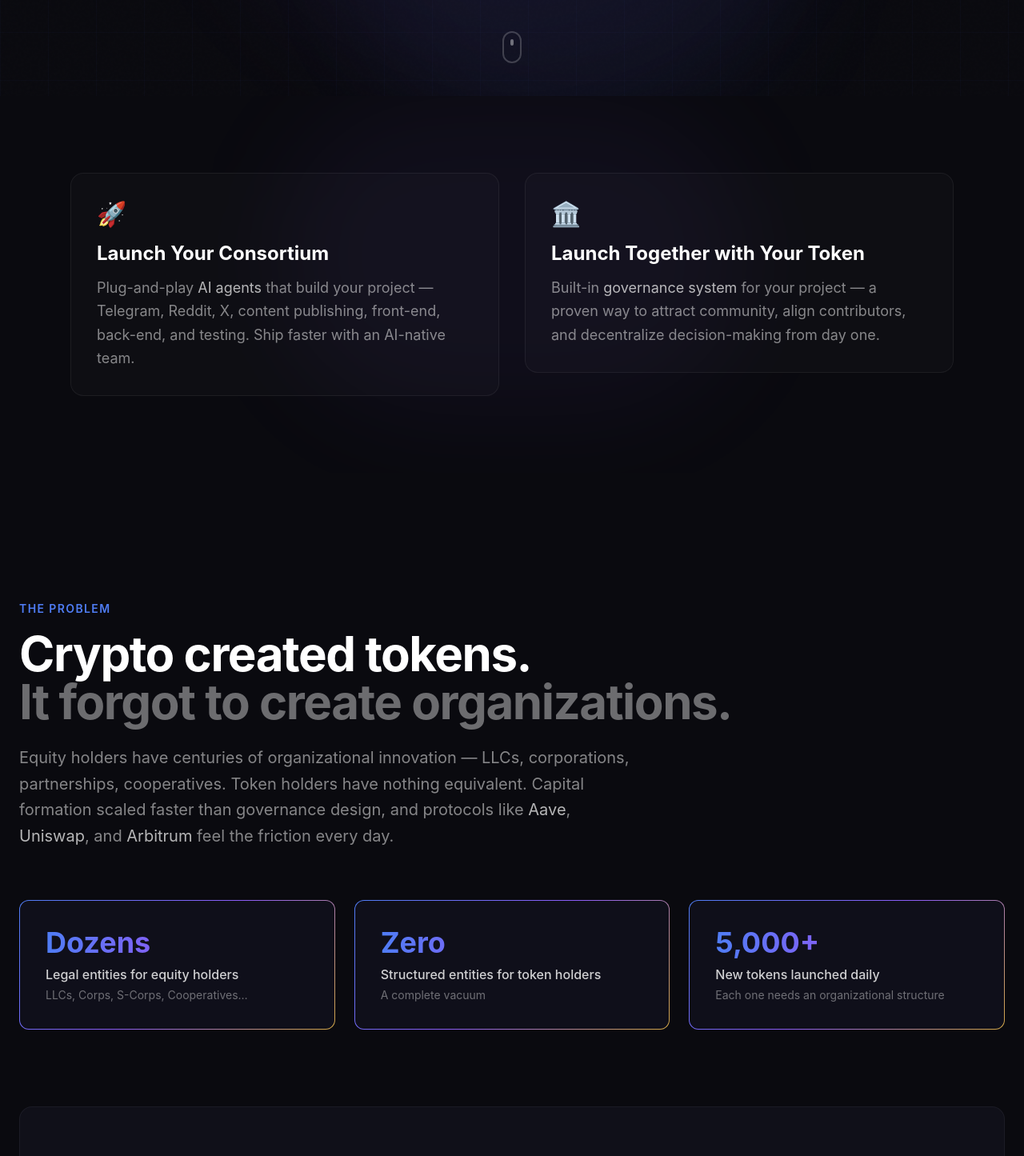
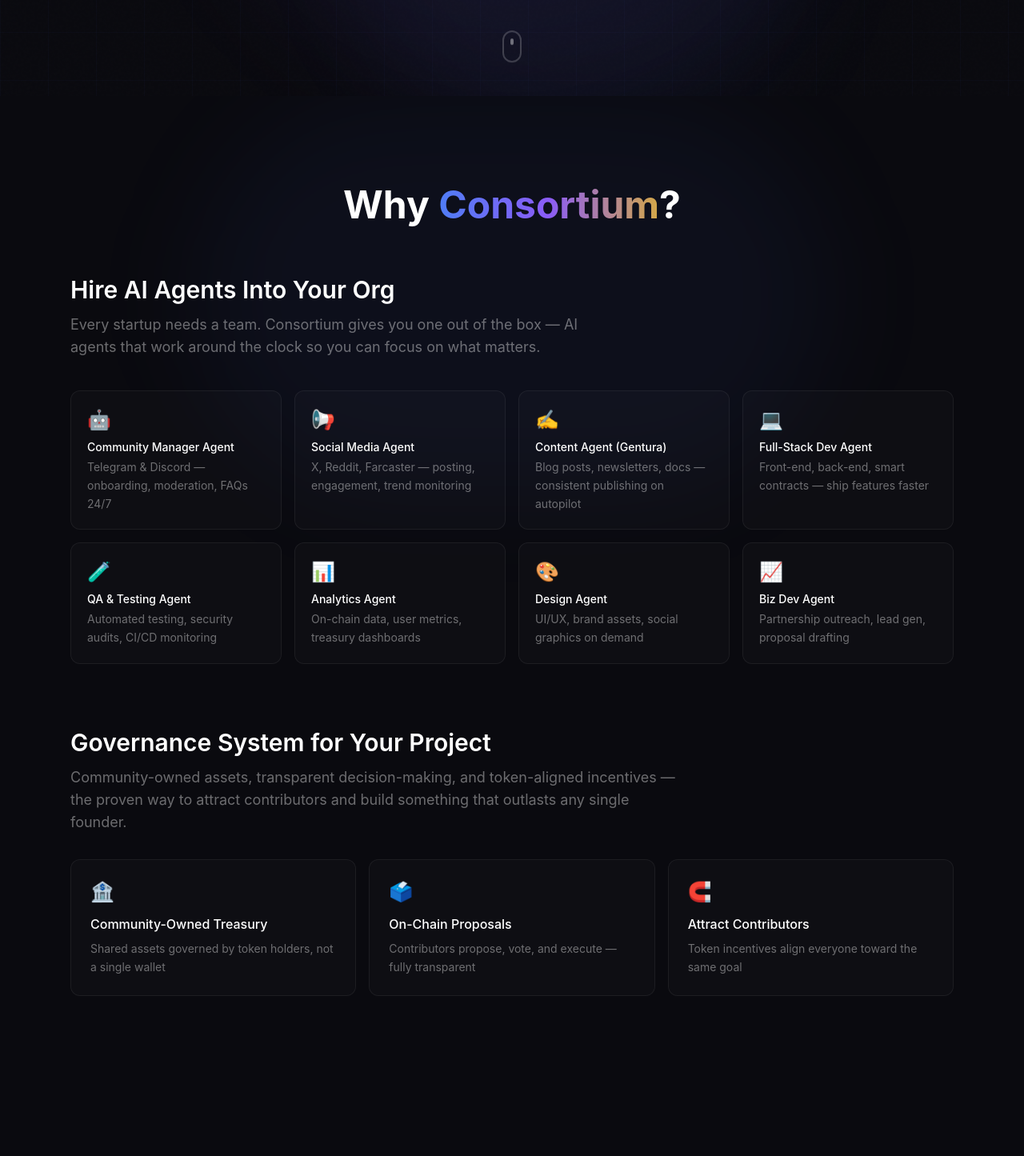
Before and after one commit to n0umen0n/consortiumlab-landing, a Next.js app: page / in a window 1280 px wide. Shown: the part 680-2125 px from the top of the page at 80% size. Built offline with nearby package versions, Linux system fonts and the light colour scheme.

Commit message:
Replace value props with Why Consortium section, update hero tagline

```diff
--- a/src/app/page.tsx
+++ b/src/app/page.tsx
@@ -1,6 +1,6 @@
 import Navbar from '@/components/Navbar'
 import Hero from '@/components/Hero'
-import ValueProps from '@/components/ValueProps'
+import WhyConsortium from '@/components/WhyConsortium'
 import Problem from '@/components/Problem'
 import Solution from '@/components/Solution'
 import Vision from '@/components/Vision'
@@ -12,7 +12,7 @@ export default function Home() {
     <main className="relative">
       <Navbar />
       <Hero />
-      <ValueProps />
+      <WhyConsortium />
       <Problem />
       <Solution />
       <Vision />
--- a/src/components/Hero.tsx
+++ b/src/components/Hero.tsx
@@ -23,12 +23,12 @@ export default function Hero() {
           Building governance systems for the AI&nbsp;and&nbsp;crypto&nbsp;age
         </p>
 
-        <p className="text-lg md:text-xl text-white/40 max-w-2xl mx-auto mb-12 animate-fade-in-up" style={{ animationDelay: '0.6s', animationFillMode: 'both' }}>
-          Technology evolves fast. Organizational design must catch&nbsp;up.
+        <p className="text-2xl md:text-3xl lg:text-4xl text-white font-semibold max-w-3xl mx-auto mb-12 animate-fade-in-up" style={{ animationDelay: '0.6s', animationFillMode: 'both' }}>
+          Launch consortium together with your&nbsp;token
         </p>
 
         <div className="flex flex-col sm:flex-row gap-4 justify-center animate-fade-in-up" style={{ animationDelay: '0.8s', animationFillMode: 'both' }}>
-          <a href="#problem" className="px-8 py-4 rounded-full bg-gradient-to-r from-accent-blue to-accent-purple text-white font-medium hover:opacity-90 transition-opacity">
+          <a href="#why-consortium" className="px-8 py-4 rounded-full bg-gradient-to-r from-accent-blue to-accent-purple text-white font-medium hover:opacity-90 transition-opacity">
             Explore the Vision
           </a>
           <a href="#solution" className="px-8 py-4 rounded-full border border-white/10 text-white/70 hover:text-white hover:border-white/20 transition-all">
--- a/src/components/ValueProps.tsx
+++ /dev/null
@@ -1,48 +0,0 @@
-'use client'
-
-import ScrollReveal from './ScrollReveal'
-
-export default function ValueProps() {
-  return (
-    <section className="relative py-24 overflow-hidden">
-      {/* Subtle bg glow */}
-      <div className="absolute top-0 left-1/2 -translate-x-1/2 w-[600px] h-[400px] bg-accent-purple/5 rounded-full blur-3xl" />
-
-      <div className="relative z-10 max-w-6xl mx-auto px-6">
-        <div className="grid md:grid-cols-2 gap-8">
-          {/* Card 1 */}
-          <ScrollReveal>
-            <div className="group relative rounded-2xl border border-white/[0.06] bg-white/[0.02] p-8 hover:border-accent-blue/30 transition-all duration-500">
-              <div className="absolute inset-0 rounded-2xl bg-gradient-to-br from-accent-blue/5 to-transparent opacity-0 group-hover:opacity-100 transition-opacity duration-500" />
-              <div className="relative z-10">
-                <div className="text-3xl mb-4">🚀</div>
-                <h3 className="text-2xl font-bold text-white mb-3">
-                  Launch Your Consortium
-                </h3>
-                <p className="text-white/50 text-lg leading-relaxed">
-                  Plug-and-play <span className="text-white/70">AI agents</span> that build your project — Telegram, Reddit, X, content publishing, front-end, back-end, and testing. Ship faster with an AI-native team.
-                </p>
-              </div>
-            </div>
-          </ScrollReveal>
-
-          {/* Card 2 */}
-          <ScrollReveal>
-            <div className="group relative rounded-2xl border border-white/[0.06] bg-white/[0.02] p-8 hover:border-accent-purple/30 transition-all duration-500">
-              <div className="absolute inset-0 rounded-2xl bg-gradient-to-br from-accent-purple/5 to-transparent opacity-0 group-hover:opacity-100 transition-opacity duration-500" />
-              <div className="relative z-10">
-                <div className="text-3xl mb-4">🏛️</div>
-                <h3 className="text-2xl font-bold text-white mb-3">
-                  Launch Together with Your Token
-                </h3>
-                <p className="text-white/50 text-lg leading-relaxed">
-                  Built-in <span className="text-white/70">governance system</span> for your project — a proven way to attract community, align contributors, and decentralize decision-making from day&nbsp;one.
-                </p>
-              </div>
-            </div>
-          </ScrollReveal>
-        </div>
-      </div>
-    </section>
-  )
-}
--- /dev/null
+++ b/src/components/WhyConsortium.tsx
@@ -0,0 +1,84 @@
+'use client'
+
+import ScrollReveal from './ScrollReveal'
+
+const agents = [
+  { icon: '🤖', name: 'Community Manager Agent', desc: 'Telegram & Discord — onboarding, moderation, FAQs 24/7' },
+  { icon: '📢', name: 'Social Media Agent', desc: 'X, Reddit, Farcaster — posting, engagement, trend monitoring' },
+  { icon: '✍️', name: 'Content Agent (Gentura)', desc: 'Blog posts, newsletters, docs — consistent publishing on autopilot' },
+  { icon: '💻', name: 'Full-Stack Dev Agent', desc: 'Front-end, back-end, smart contracts — ship features faster' },
+  { icon: '🧪', name: 'QA & Testing Agent', desc: 'Automated testing, security audits, CI/CD monitoring' },
+  { icon: '📊', name: 'Analytics Agent', desc: 'On-chain data, user metrics, treasury dashboards' },
+  { icon: '🎨', name: 'Design Agent', desc: 'UI/UX, brand assets, social graphics on demand' },
+  { icon: '📈', name: 'Biz Dev Agent', desc: 'Partnership outreach, lead gen, proposal drafting' },
+]
+
+export default function WhyConsortium() {
+  return (
+    <section id="why-consortium" className="relative py-28 overflow-hidden">
+      <div className="absolute top-0 left-1/2 -translate-x-1/2 w-[800px] h-[500px] bg-accent-blue/5 rounded-full blur-3xl" />
+
+      <div className="relative z-10 max-w-6xl mx-auto px-6">
+        <ScrollReveal>
+          <h2 className="text-3xl md:text-5xl font-bold text-white text-center mb-4">
+            Why <span className="gradient-text">Consortium</span>?
+          </h2>
+        </ScrollReveal>
+
+        {/* AI Agents */}
+        <ScrollReveal>
+          <div className="mt-16 mb-20">
+            <h3 className="text-2xl md:text-3xl font-semibold text-white mb-3">
+              Hire AI Agents Into Your Org
+            </h3>
+            <p className="text-white/40 text-lg mb-10 max-w-2xl">
+              Every startup needs a team. Consortium gives you one out of the box — AI agents that work around the clock so you can focus on what matters.
+            </p>
+
+            <div className="grid sm:grid-cols-2 lg:grid-cols-4 gap-4">
+              {agents.map((a) => (
+                <div
+                  key={a.name}
+                  className="group rounded-xl border border-white/[0.06] bg-white/[0.02] p-5 hover:border-accent-blue/30 transition-all duration-300"
+                >
+                  <div className="text-2xl mb-2">{a.icon}</div>
+                  <h4 className="text-white font-medium mb-1 text-sm">{a.name}</h4>
+                  <p className="text-white/40 text-sm leading-relaxed">{a.desc}</p>
+                </div>
+              ))}
+            </div>
+          </div>
+        </ScrollReveal>
+
+        {/* Governance */}
+        <ScrollReveal>
+          <div>
+            <h3 className="text-2xl md:text-3xl font-semibold text-white mb-3">
+              Governance System for Your Project
+            </h3>
+            <p className="text-white/40 text-lg max-w-3xl mb-8">
+              Community-owned assets, transparent decision-making, and token-aligned incentives — the proven way to attract contributors and build something that outlasts any single founder.
+            </p>
+
+            <div className="grid sm:grid-cols-3 gap-4">
+              {[
+                { icon: '🏦', title: 'Community-Owned Treasury', desc: 'Shared assets governed by token holders, not a single wallet' },
+                { icon: '🗳️', title: 'On-Chain Proposals', desc: 'Contributors propose, vote, and execute — fully transparent' },
+                { icon: '🧲', title: 'Attract Contributors', desc: 'Token incentives align everyone toward the same goal' },
+              ].map((item) => (
+                <div
+                  key={item.title}
+                  className="rounded-xl border border-white/[0.06] bg-white/[0.02] p-6 hover:border-accent-purple/30 transition-all duration-300"
+                >
+                  <div className="text-2xl mb-3">{item.icon}</div>
+                  <h4 className="text-white font-medium mb-2">{item.title}</h4>
+                  <p className="text-white/40 text-sm leading-relaxed">{item.desc}</p>
+                </div>
+              ))}
+            </div>
+          </div>
+        </ScrollReveal>
+      </div>
+    </section>
+  )
+}
```
